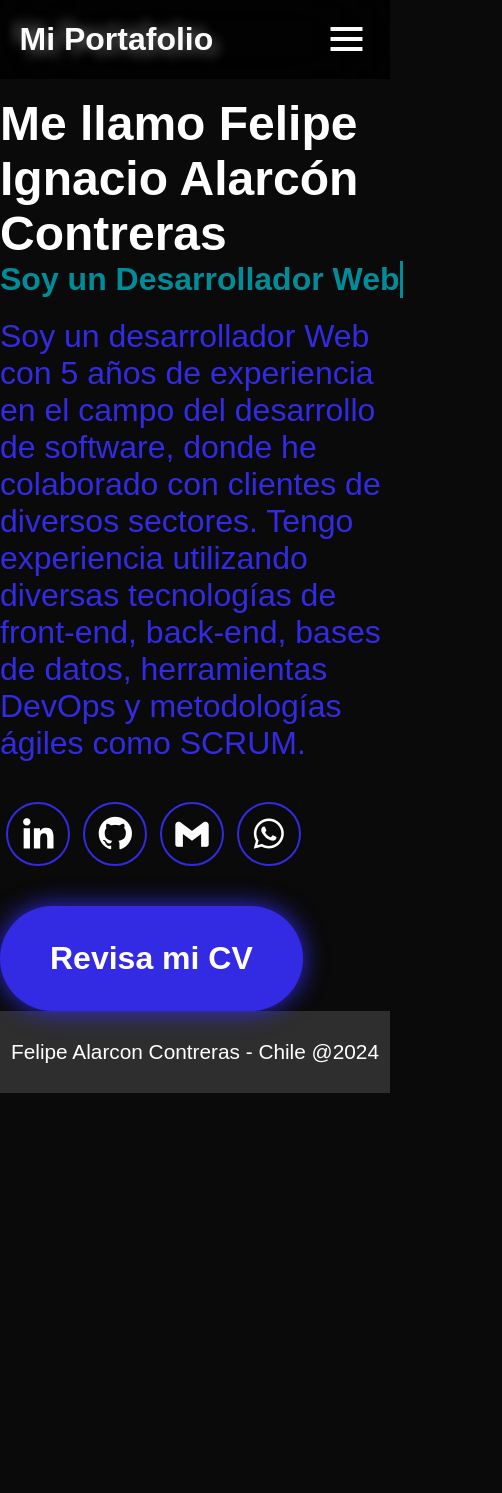
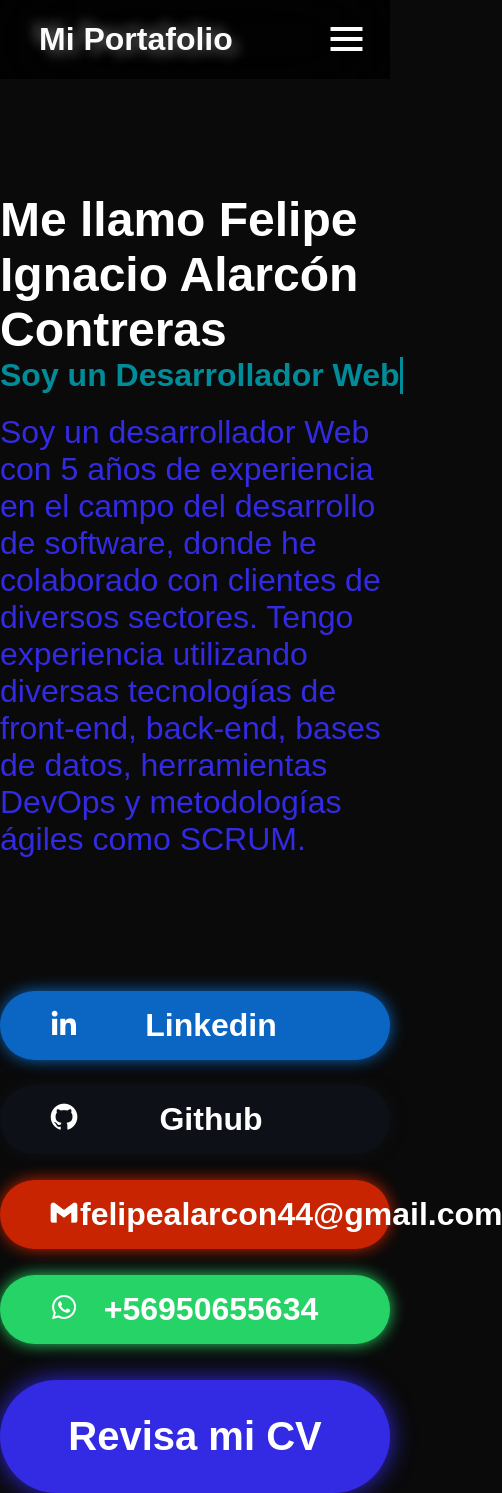
Before and after one commit to felipe1521/mi-portafolio, a Next.js app: page /home in a window 390 px wide. Shown: the whole page, 502 px wide, since content can reach past the window. Before the commit the page ends 1093 px from the top, so only its background shows below. Built offline with nearby package versions, Linux system fonts and the light colour scheme; a web font is replaced by a local one.

Commit message:
se corrige diseno responsiva

```diff
--- /dev/null
+++ b/src/app/components/Banner.jsx
@@ -0,0 +1,11 @@
+import React from 'react'
+
+function Banner({ params }) {
+  return (
+    <div className="banner">
+        <h1>Banner</h1>
+        {params}
+    </div>
+  )
+}
+export default Banner;
--- a/src/app/globals.css
+++ b/src/app/globals.css
@@ -40,9 +40,11 @@ a {
 }
 
 .heading {
-  font-size: 2rem;
+  font-size: 3.5rem;
   margin-bottom: 1.5rem;
   color: var(--primary-text-color);
+  text-shadow: .4rem .4rem .7rem rgba(252, 252, 252, 0.3),
+                -.4rem -.4rem .7rem rgba(252, 252, 252, 0.3);
 }
 
 .btn {
@@ -51,10 +53,11 @@ a {
   background-color: var(--secondary-text-color);
   box-shadow: 0 0 25px var(--secondary-text-color);
   border-radius: 4rem;
-  font-size: 2rem;
+  border: 2px solid transparent;
+  font-size: 2.5rem;
   font-weight: 600;
   color: var(--primary-text-color);
-  border: 2px solid transparent;
+  text-align: center;
   cursor: pointer;
   transition: 0.3s ease-in-out;
 }
@@ -62,6 +65,16 @@ a {
 .btn:hover {
   transform: scale(1.05);
   box-shadow: 0 0 50px var(--secondary-text-color);
+}
+
+.banner {
+  display: none;
+  position: fixed;
+  top: 50%;
+  left: 50%;
+  transform: translate(-50%, -50%);
+  font-size: 4rem;
+  color: var(--primary-text-color);
 }
 
 .active {
--- a/src/app/home/module.css
+++ b/src/app/home/module.css
@@ -1,9 +1,18 @@
+.home {
+  display: flex;
+  justify-content: space-between;
+  margin-top: 6rem;
+}
+
 .home-content {
   display: flex;
   flex-direction: column;
-  align-items: baseline;
   justify-content: center;
-  margin-top: 2rem;
+  width: 60%;
+}
+
+.home-link {
+  width: 40%;
 }
 
 .home-content h1 {
@@ -15,28 +24,30 @@
 
 .home-content p {
   font-size: 3rem;
-  max-width: 60%;
+  max-width: 90%;
+}
+
+.social-icons {
+  margin: 1.5rem 0;
 }
 
 .social-icons a {
   display: inline-flex;
-  justify-content: center;
-  align-items: center;
-  background: transparent;
-  border: 2px solid var(--secondary-text-color);
+  border-radius: 4rem;
   color: var(--primary-text-color);
-  width: 5rem;
-  height: 5rem;
+  width: 100%;
   font-size: 2.5rem;
-  border-radius: 50%;
-  margin: 3rem 1rem;
+  padding: 1rem 3rem;
+  margin: 0.8rem 0;
   transition: 0.3s ease-in-out;
 }
 
+.social-icons a b {
+  margin: 0 auto;
+}
+
 .social-icons a:hover {
-  transform: scale(1.3) translateY(-5px);
-  box-shadow: 0 0 25px var(--secondary-text-color);
-  background-color: var(--secondary-text-color);
+  transform: scale(1) translateY(-5px);
 }
 
 .typing-text {
@@ -60,6 +71,15 @@
   50% { border-color: var(--secondary-bg-color); }
 }
 
+@media (max-width: 1280px) {
+  .home {
+    flex-direction: column;
+  }
+  .home-content, .home-link {
+    width: 100%;
+  }
+}
+
 @media (max-width: 768px) {
   .home-content {
     margin-top: 6rem;
@@ -75,8 +95,6 @@
     font-size: 2rem;
   }
   .social-icons a {
-    width: 4rem;
-    height: 4rem;
-    margin: 2.5rem .4rem;
+    font-size: 2rem;
   }
 }
--- a/src/app/home/page.jsx
+++ b/src/app/home/page.jsx
@@ -1,7 +1,6 @@
 
 import React from "react";
 import "./module.css";
-import Button from "../components/button";
 
 export default function Home() {
   return (
@@ -18,21 +17,29 @@ export default function Home() {
           de front-end, back-end, bases de datos, herramientas DevOps y
           metodologías ágiles como SCRUM.
         </p>
+      </div>
+      <div className="home-content home-link">
         <div className="social-icons">
-          <a href="#">
+          <a href="https://linkedin.com/in/felipe-ignacio-alarcon-contreras-670a25286/" target="_blank"
+          style={{ backgroundColor: "#0A66C2", boxShadow: "0 0 1rem #0A66C2"}}>
             <i className="bx bxl-linkedin"></i>
+            <b>Linkedin</b>
           </a>
-          <a href="#">
+          <a href="https://github.com/felipe1521" target="_blank"
+          style={{ backgroundColor: "#0D1117", boxShadow: "0 0 1rem #0D1117"}}>
             <i className="bx bxl-github"></i>
+            <b>Github</b>
           </a>
-          <a href="#">
+          <a style={{ backgroundColor: "#C82401", boxShadow: "0 0 1rem #C82401"}}>
             <i className="bx bxl-gmail"></i>
+            <b>felipealarcon44@gmail.com</b>
           </a>
-          <a href="#">
+          <a style={{ backgroundColor: "#25D366", boxShadow: "0 0 1rem #25D366"}}>
             <i className="bx bxl-whatsapp"></i>
+            <b>+56950655634</b>
           </a>
         </div>
-        <Button />
+        <a href="/CV-FelipeAlarconContreras.pdf" target="_blank" className="btn">Revisa mi CV</a>
       </div>
     </section>
   );
--- a/src/app/layout.js
+++ b/src/app/layout.js
@@ -3,6 +3,7 @@ import Navbar from "./navbar/page";
 import 'boxicons/css/boxicons.min.css';
 import "./globals.css";
 import Footer from "./footer/page";
+import Banner from "./components/Banner";
 
 const font = Iceland({
   weight: '400',
@@ -21,7 +22,6 @@ export default function RootLayout({ children }) {
       <body className={font.className}>
         <Navbar></Navbar>
         {children}
-        <Footer></Footer>
       </body>
     </html>
   );
--- a/src/app/navbar/module.css
+++ b/src/app/navbar/module.css
@@ -38,7 +38,7 @@
 }*/
 
 .logo {
-    font-size: 4rem;
+    font-size: 3rem;
     color: rgb(252, 252, 252);
     text-decoration: none;
     font-weight: 700;
@@ -47,11 +47,11 @@
 }
 
 .navbar a {
-    font-size: 3rem;
+    font-size: 2rem;
     color: rgb(252, 252, 252);
     text-decoration: none;
     font-weight: 500;
-    padding: 0 2rem;
+    padding: 0 1.5rem;
 }
 
 .navbar .a0 {
@@ -78,12 +78,6 @@
     color: rgb(252, 252, 252);
     cursor: pointer;
     display: none;
-}
-
-@media (max-width: 992px) {
-    .header {
-        padding: 1.3rem 5%;
-    }
 }
 
 @media (max-width: 768px) {
--- a/src/app/skills/module.css
+++ b/src/app/skills/module.css
@@ -20,7 +20,7 @@
 }
 
 .card-title {
-  font-size: 2.5rem;
+  font-size: 2rem;
   font-weight: 800;
   margin-top: 1rem;
   color: var(--secondary-bg-color);
@@ -28,6 +28,6 @@
 
 @media (max-width: 768px) {
   .card-title {
-    font-size: 1.7rem;
+    font-size: 1.5rem;
   }
 }
--- a/src/app/skills/page.jsx
+++ b/src/app/skills/page.jsx
@@ -5,7 +5,7 @@ import "./module.css";
 export default function Skills() {
   return (
     <section id="section4">
-    <h2 className="heading">Habilidades Tecnicas</h2>
+    <h2 className="heading">Habilidades Técnicas</h2>
     <div className="section-card">
         <div className="card">
             <Image src="/assets/skills/springboot.png" alt="Springboot" width="80" height="80" />
```
Also changed, not shown: src/app/experience/page.jsx (+8 -12 lines).
